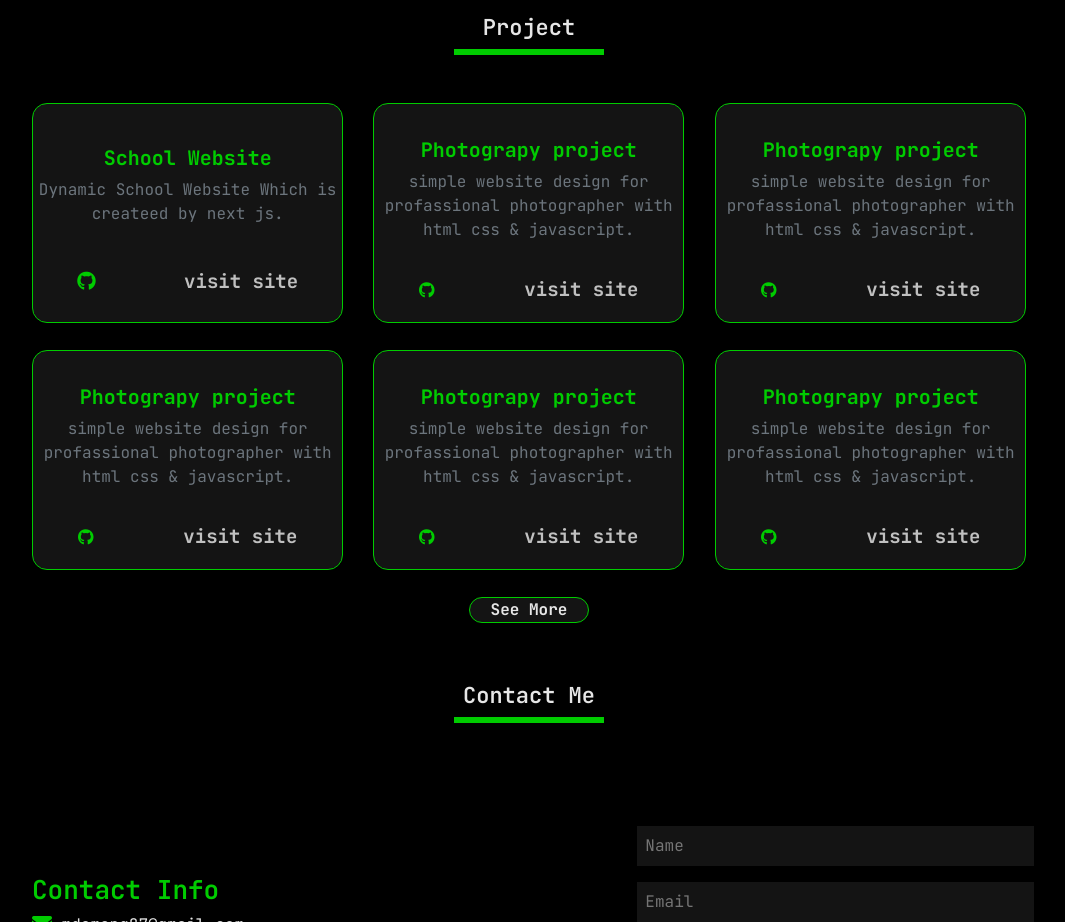
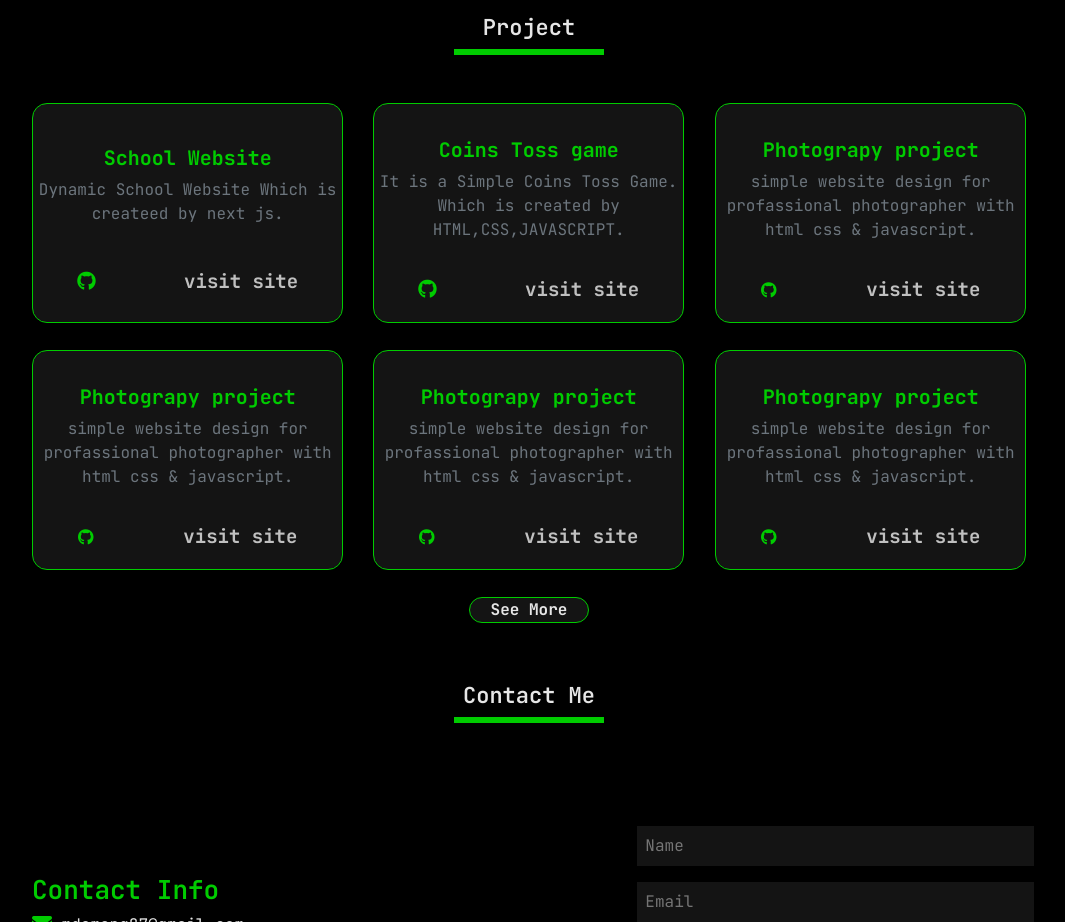
Before and after one commit to md-emon-hossen/md-emon-hossen, a plain HTML site: page index.html in a window 1280 px wide. Shown: the part 2560-3482 px from the top of the page, without its empty margins (111-1176 px from the left). Drawn offline with nearby package versions, Linux system fonts and the light colour scheme.

Commit message:
project update1

```diff
--- a/index.html
+++ b/index.html
@@ -326,12 +326,13 @@
                   <div class="serviseWrper col-md-6 col-lg-4">
                     <div data-aos="zoom-out-down" class="project">
                       <div class="projecttitle">
-                        <h5 class="font-weight-bold text-center pt-3">Photograpy project</h5>
-                        <p class="text-center text-muted transfome-uppercase">simple website design for profassional photographer with html css & javascript.</p>
+                        <h5 class="font-weight-bold text-center pt-3">Coins Toss game
+                        </h5>
+                        <p class="text-center text-muted transfome-uppercase">It is a Simple Coins Toss Game. Which is created by HTML,CSS,JAVASCRIPT.</p>
                       </div>
                       <div class="projectlive">
-                        <i class="fa-brands fa-github"></i>
-                        <a href="#">visit site</a>
+                        <a href="https://github.com/md-emon-hossen/Coins-Toss-game.git"><i class="fa-brands fa-github"></i></a>
+                        <a href="https://md-emon-hossen.github.io/Coins-Toss-game/">visit site</a>
                       </div>
                     </div>
                   </div>
```
